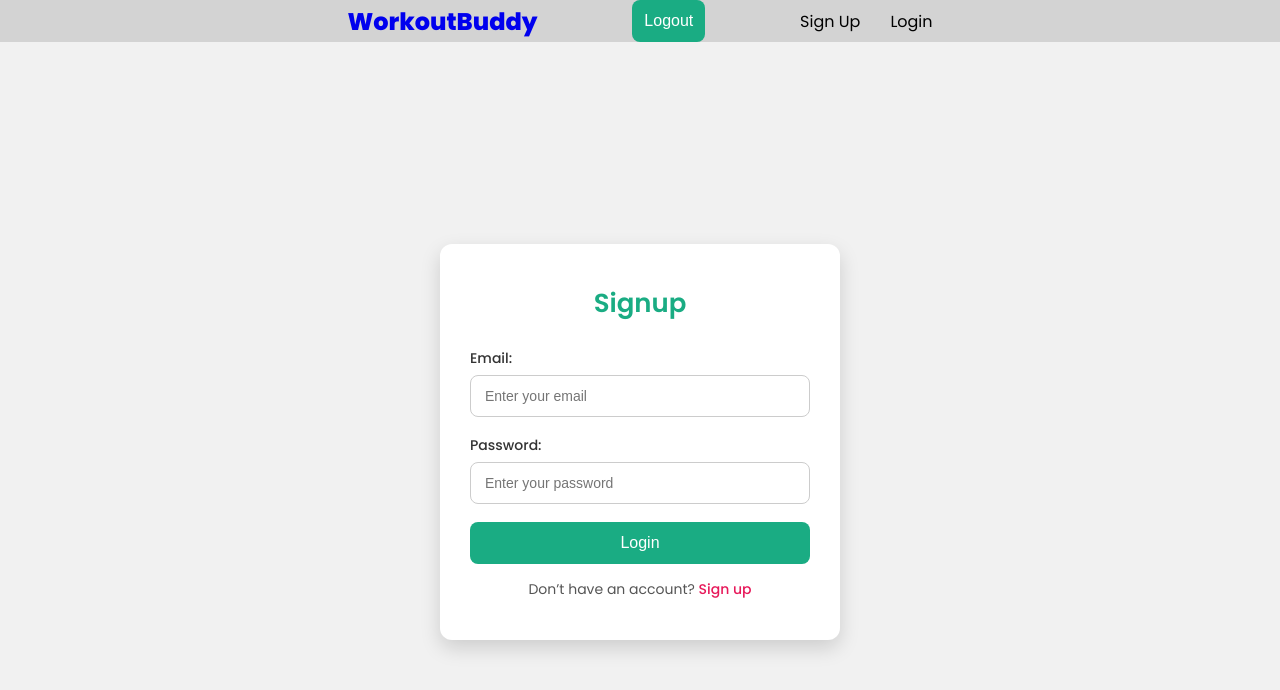
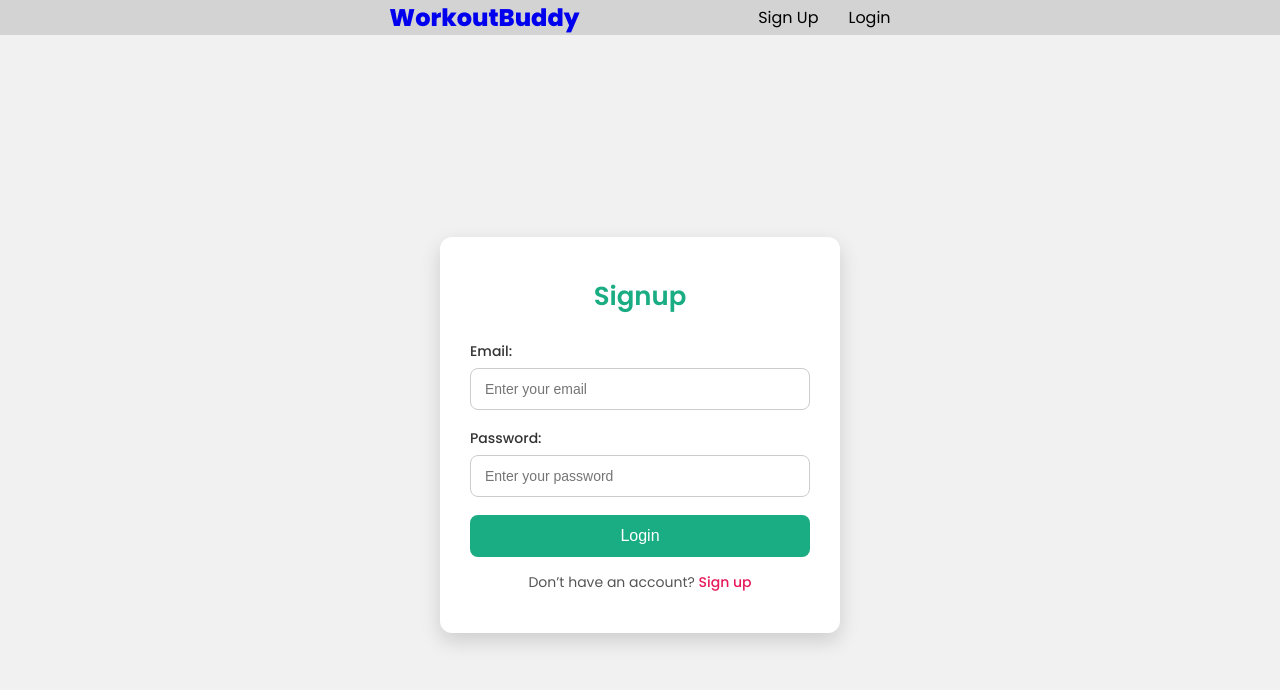
Before and after one commit to Saurabh8423/Workouts-Website, a React (Create React App) app in the folder client/: page /signup in a window 1280 px wide. Shown: the top 690 px of the page. Built offline with nearby package versions, Linux system fonts and the light colour scheme.

Commit message:
Adding Conditional Rendering

```diff
--- a/client/src/Components/Navbar/Navbar.js
+++ b/client/src/Components/Navbar/Navbar.js
@@ -1,32 +1,37 @@
-import React from 'react';
+import React from "react";
 import "./NavbarStyle.css";
-import {Link} from "react-router-dom";
-import { useLogout } from '../../Hooks/useLogout';
-
+import { Link } from "react-router-dom";
+import { useLogout } from "../../Hooks/useLogout";
+import { useAuthContext } from "../../Hooks/useAuthContext";
 
 const Navbar = () => {
-  const {logout} = useLogout();
+  const { user } = useAuthContext();
+  const { logout } = useLogout();
 
-  const handleClick =()=>{
+  const handleClick = () => {
     logout();
-  }
+  };
   return (
     <nav>
-        <Link to="/">
+      <Link to="/">
         <h1>WorkoutBuddy</h1>
-        </Link>
+      </Link>
 
-        <div>
+      {user && (
+        <div className="logout">
+          <span>{user.email}</span>
           <button onClick={handleClick}>Logout</button>
         </div>
+      )}
 
-        <div className='auth'>
-            <Link to="/signup">Sign Up</Link>
-            <Link to="/login">Login</Link>
+      {!user && (
+        <div className="auth">
+          <Link to="/signup">Sign Up</Link>
+          <Link to="/login">Login</Link>
         </div>
+      )}
+    </nav>
+  );
+};
 
-    </nav>
-  )
-}
-
-export default Navbar
+export default Navbar;
--- a/client/src/Context/AuthContext.js
+++ b/client/src/Context/AuthContext.js
@@ -1,4 +1,4 @@
-import { createContext, useReducer } from "react";
+import { createContext, useReducer, useEffect } from "react";
 
 export const AuthContext = createContext();
 
@@ -18,7 +18,14 @@
     const [state, dispatch] = useReducer(authReducer, {
         user: null,
     });
-    console.log("AuthContext State:", state);
+
+    useEffect(()=>{
+        const user = JSON.parse (localStorage.getItem("user"));
+        if(user){
+           dispatch({type: "LOGIN" , payload: user})
+        }
+    },[])
+    // console.log("AuthContext State:", state);
 
     return(
         <AuthContext.Provider value={{ ...state, dispatch}}>
```
